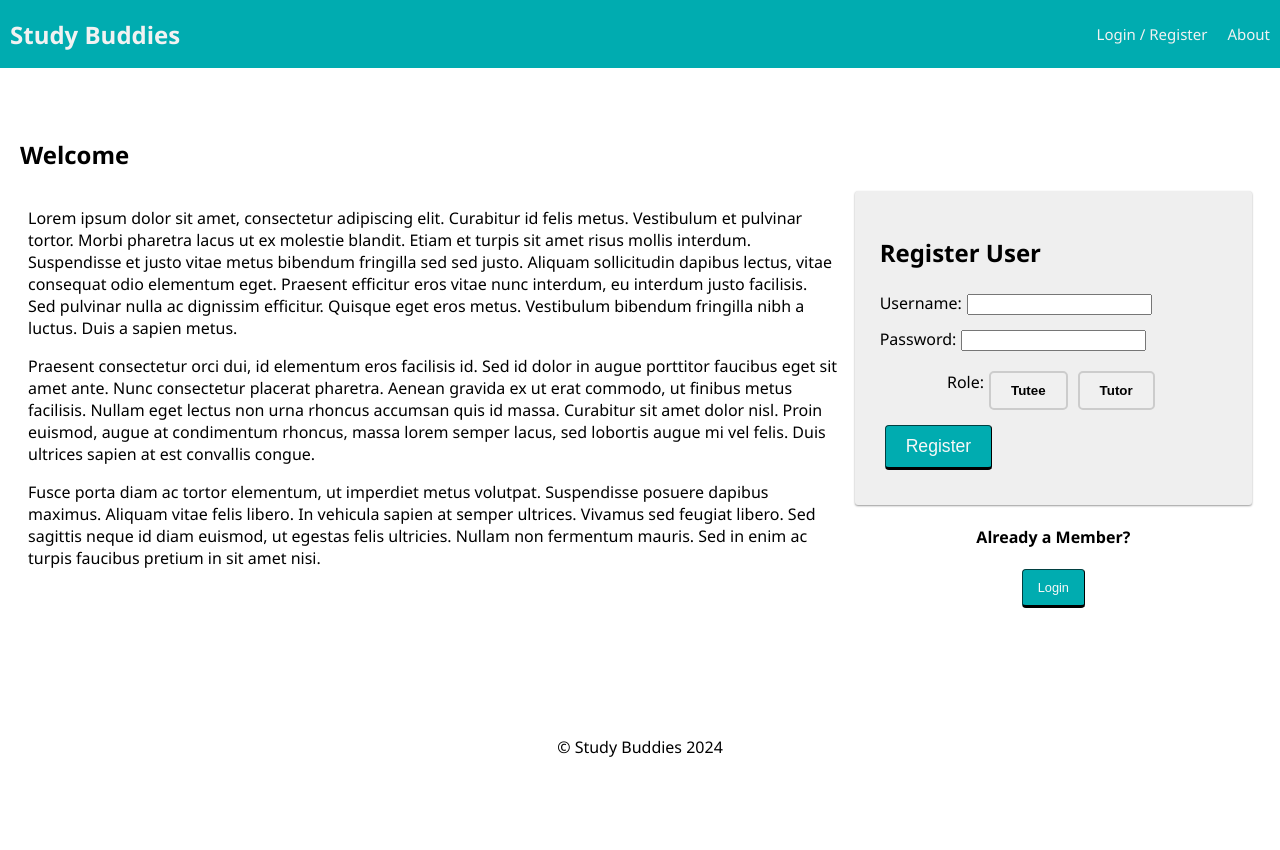
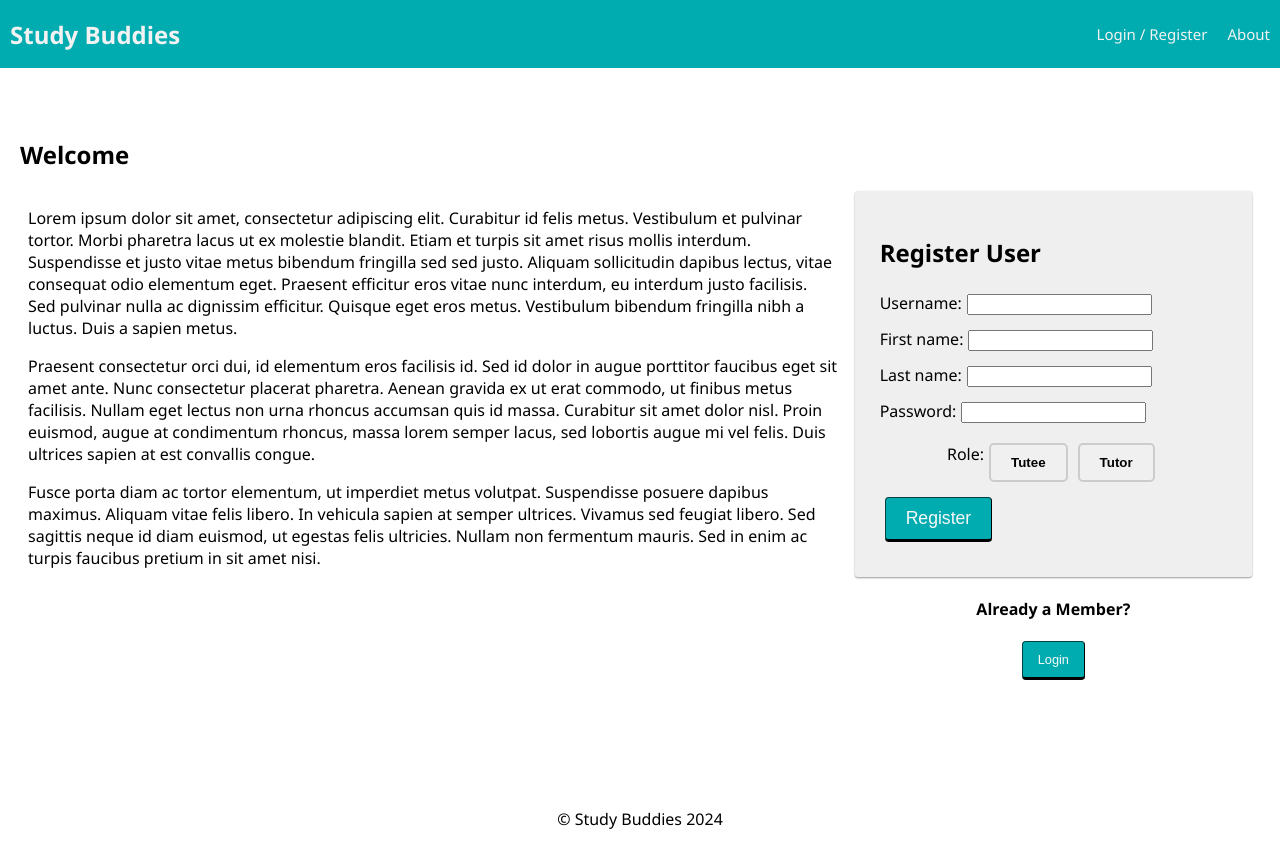
Before and after one commit to Callahan97/Study-Buddies, a React (Vite) app: page /#/home in a window 1280 px wide. Before the commit the page ends 800 px from the top, so only its background shows below. Built offline with nearby package versions, Linux system fonts and the light colour scheme; no server answers.

Commit message:
Finished the remaining fields and their places within the user router to function correctly. Now to connect the user table to the disciplines table.

```diff
--- a/src/components/RegisterForm/RegisterForm.jsx
+++ b/src/components/RegisterForm/RegisterForm.jsx
@@ -3,6 +3,8 @@ import { useDispatch, useSelector } from 'react-redux';
 import './RegisterForm.css';
 
 function RegisterForm() {
+  const [firstname, setFirstName] = useState('');
+  const [lastname, setLastName] = useState('')
   const [username, setUsername] = useState('');
   const [password, setPassword] = useState('');
   const [role, setRole] = useState('');
@@ -16,6 +18,8 @@ function RegisterForm() {
     dispatch({
       type: 'REGISTER',
       payload: {
+        firstname: firstname,
+        lastname: lastname,
         username: username,
         password: password,
         role: role,
@@ -50,6 +54,30 @@ function RegisterForm() {
             value={username}
             required
             onChange={(event) => setUsername(event.target.value)}
+          />
+        </label>
+      </div>
+      <div>
+        <label htmlFor="firstname">
+          First name:
+          <input
+            type="text"
+            name="First name"
+            value={firstname}
+            required
+            onChange={(event) => setFirstName(event.target.value)}
+          />
+        </label>
+      </div>
+      <div>
+        <label htmlFor="lastname">
+          Last name:
+          <input
+            type="text"
+            name="Last name"
+            value={lastname}
+            required
+            onChange={(event) => setLastName(event.target.value)}
           />
         </label>
       </div>
```
Also changed, not shown: 1 other file (tests, documents, lock files or other folders).
